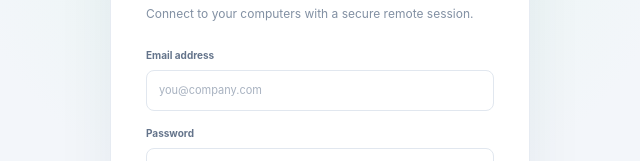
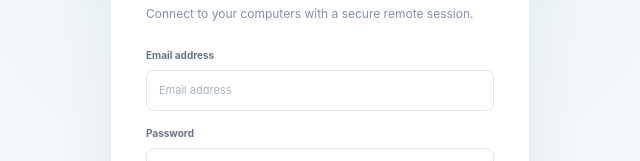
Before and after one commit to lokeshmakhijani1-debug/remote-desk-pro, a React (Vite) app in the folder frontend/: page / in a window 1280 px wide. Shown: the part 311-472 px from the top of the page, without its empty margins (320-960 px from the left). Built offline with nearby package versions, Linux system fonts and the light colour scheme.

Commit message:
security(frontend): remove generic email-shaped placeholder

```diff
--- a/frontend/src/App.tsx
+++ b/frontend/src/App.tsx
@@ -146,7 +146,7 @@ export default function App(){
  function disconnect(explicitEnd=true){manualDisconnect.current=true;if(retryTimer.current)window.clearTimeout(retryTimer.current);if(heartbeatTimer.current)window.clearInterval(heartbeatTimer.current);if(explicitEnd){sessionStorage.removeItem(SESSION_STORAGE_KEY);if(socket.current?.readyState===WebSocket.OPEN)socket.current.send(JSON.stringify({type:"viewer_end"}));}socket.current?.close(1000,explicitEnd?"Viewer ended session":"Viewer signed out");socket.current=null;setSession(null);setControl(false);setPrivacyEnabled(false);setRecordingActive(false);setStatus("Ready to connect");setLatency(null);}
  function logout(){disconnect(false);localStorage.removeItem("rdp-token");setToken("");setUser(null);}
  useEffect(()=>()=>{manualDisconnect.current=true;if(retryTimer.current)window.clearTimeout(retryTimer.current);if(heartbeatTimer.current)window.clearInterval(heartbeatTimer.current);socket.current?.close();},[]);
- if(!token||!user)return <div className="auth-shell"><div className="auth-card"><div className="mark"><MonitorUp size={26}/></div><small className="eyebrow">REMOTE ACCESS PLATFORM</small><h1>{register?"Create your workspace":"Welcome back"}</h1><p>Connect to your computers with a secure remote session.</p><label>Email address</label><input type="email" value={email} onChange={e=>setEmail(e.target.value)} placeholder="you@company.com"/><label>Password</label><input type="password" value={password} onChange={e=>setPassword(e.target.value)} placeholder="Minimum 12 characters"/>{error&&<div className="error">{error}</div>}<button className="primary wide" onClick={()=>void auth()}>{register?"Create account":"Sign in"}</button><button className="link wide" onClick={()=>setRegister(v=>!v)}>{register?"Already have an account? Sign in":"Create an account"}</button><div className="hint"><ShieldCheck size={14}/> First account is workspace admin</div>{SUPPORT_EMAIL&&<a className="support-link" href={"mailto:"+SUPPORT_EMAIL}>Contact support</a>}</div></div>;
+ if(!token||!user)return <div className="auth-shell"><div className="auth-card"><div className="mark"><MonitorUp size={26}/></div><small className="eyebrow">REMOTE ACCESS PLATFORM</small><h1>{register?"Create your workspace":"Welcome back"}</h1><p>Connect to your computers with a secure remote session.</p><label>Email address</label><input type="email" value={email} onChange={e=>setEmail(e.target.value)} placeholder="Email address"/><label>Password</label><input type="password" value={password} onChange={e=>setPassword(e.target.value)} placeholder="Minimum 12 characters"/>{error&&<div className="error">{error}</div>}<button className="primary wide" onClick={()=>void auth()}>{register?"Create account":"Sign in"}</button><button className="link wide" onClick={()=>setRegister(v=>!v)}>{register?"Already have an account? Sign in":"Create an account"}</button><div className="hint"><ShieldCheck size={14}/> First account is workspace admin</div>{SUPPORT_EMAIL&&<a className="support-link" href={"mailto:"+SUPPORT_EMAIL}>Contact support</a>}</div></div>;
  return <div className={sidebarOpen?"layout":"layout sidebar-collapsed"}><aside className="sidebar"><div className="brand"><div className="brand-icon"><MonitorUp size={19}/></div><span>Remote Desk <b>Pro</b></span></div><div className="workspace"><div className="workspace-avatar">W</div><div><b>My Workspace</b><small>Personal workspace</small></div><ChevronDown size={14}/></div><div className="nav-caption">WORKSPACE</div>{menu.map(([name,Icon])=><button key={name} className={active===name?"nav active":"nav"} onClick={()=>setActive(name)}><Icon size={17}/>{name}</button>)}<div className="side-bottom"><button className="nav"><Settings size={17}/> Settings</button><button className="nav" onClick={logout}><LogOut size={17}/> Sign out</button><div className="profile"><div className="avatar">{user.email[0].toUpperCase()}</div><div><b>{user.email}</b><small>{user.role}</small></div></div></div></aside>
  <main className="main"><header><div style={{display:"flex",alignItems:"center",gap:"10px"}}><button className="sidebar-toggle" onClick={()=>setSidebarOpen(v=>!v)} title="Toggle sidebar" aria-label="Toggle sidebar">{sidebarOpen?"✕":"☰"}</button><div className="breadcrumb">Workspace <span>/</span> <b>{active}</b></div></div><div className="top-right"><span className="healthy"><i/> All systems operational</span><Bell size={17}/><div className="avatar">{user.email[0].toUpperCase()}</div></div></header><section className="content"><div className="heading"><div><small className="eyebrow">REMOTE ACCESS</small><h1>{active}</h1><p>Connect to and manage your devices from anywhere.</p></div><button className="secondary" onClick={()=>void refresh()}><RefreshCw size={15}/> Refresh</button></div>
  {active==="Remote Control"?<><div className="cards"><article className="panel"><div className="panel-title"><div className="tile mint"><MonitorUp size={19}/></div><div><h2>Allow Remote Control</h2><p>Your device credentials</p></div><span className="pill">THIS DEVICE</span></div><div className="credential"><span>Your ID</span><b>{pair?.device_id||"— — — — — — — — —"}</b><button onClick={()=>pair&&navigator.clipboard.writeText(pair.device_id)}><Clipboard size={15}/></button></div><div className="credential"><span>Dynamic password</span><b>{pair?.dynamic_password||"••••••"}</b><button onClick={()=>pair&&navigator.clipboard.writeText(pair.dynamic_password)}><Clipboard size={15}/></button></div>{pair&&<><button className="secondary wide" onClick={()=>void rotate()}><RefreshCw size={14}/> Rotate connection password</button><p className="hint">The agent secret is protected by Windows DPAPI in the desktop app. It is not displayed here.</p></>}<label>Device display name</label><input value={deviceName} onChange={e=>setDeviceName(e.target.value)}/><button className="primary wide" onClick={()=>void pairDevice()}><Plus size={16}/> Generate device credentials</button><div className="hint"><ShieldCheck size={14}/> Or launch RemoteDeskPro-Agent.exe to link this computer automatically.</div></article>
```
